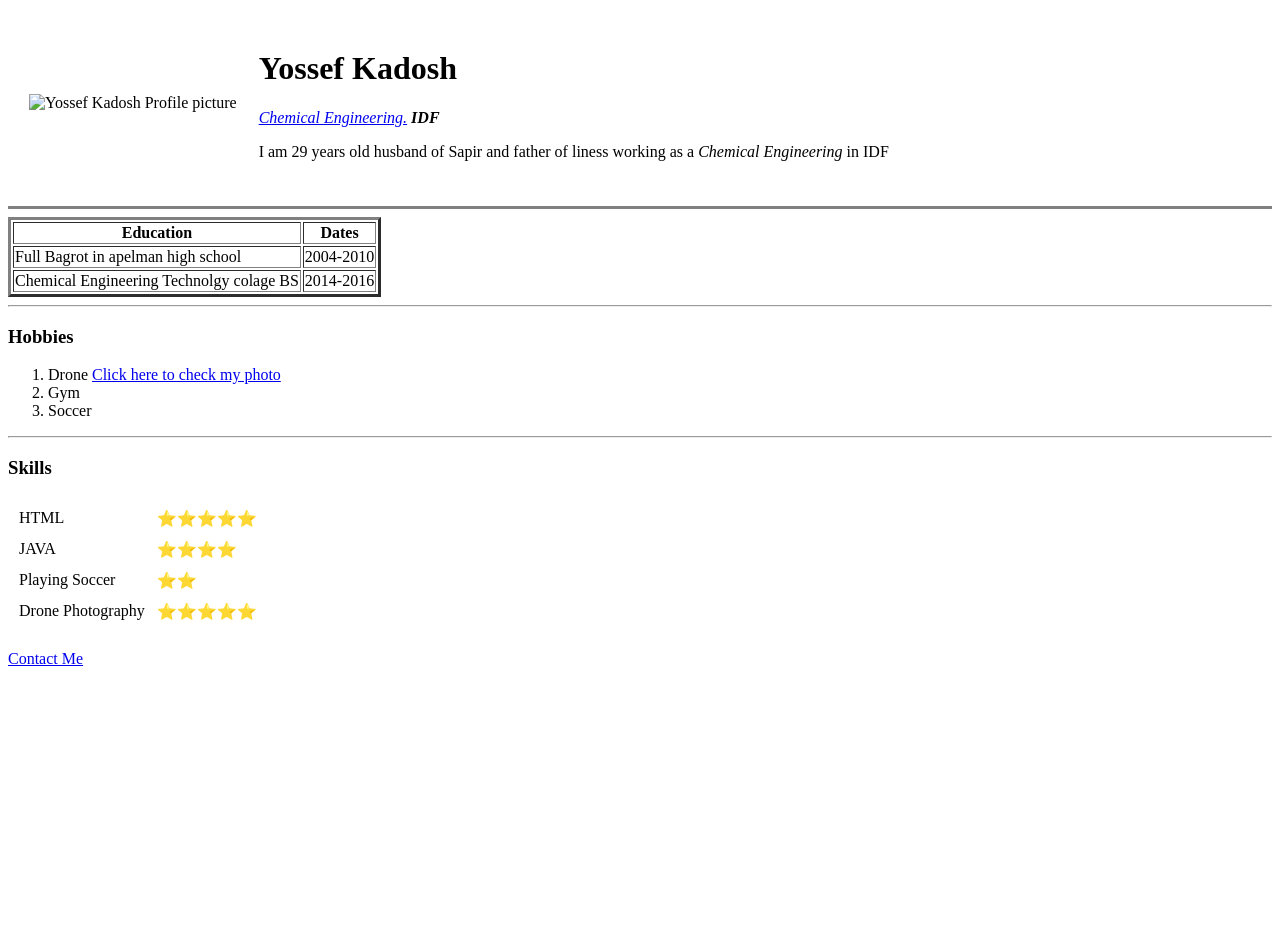
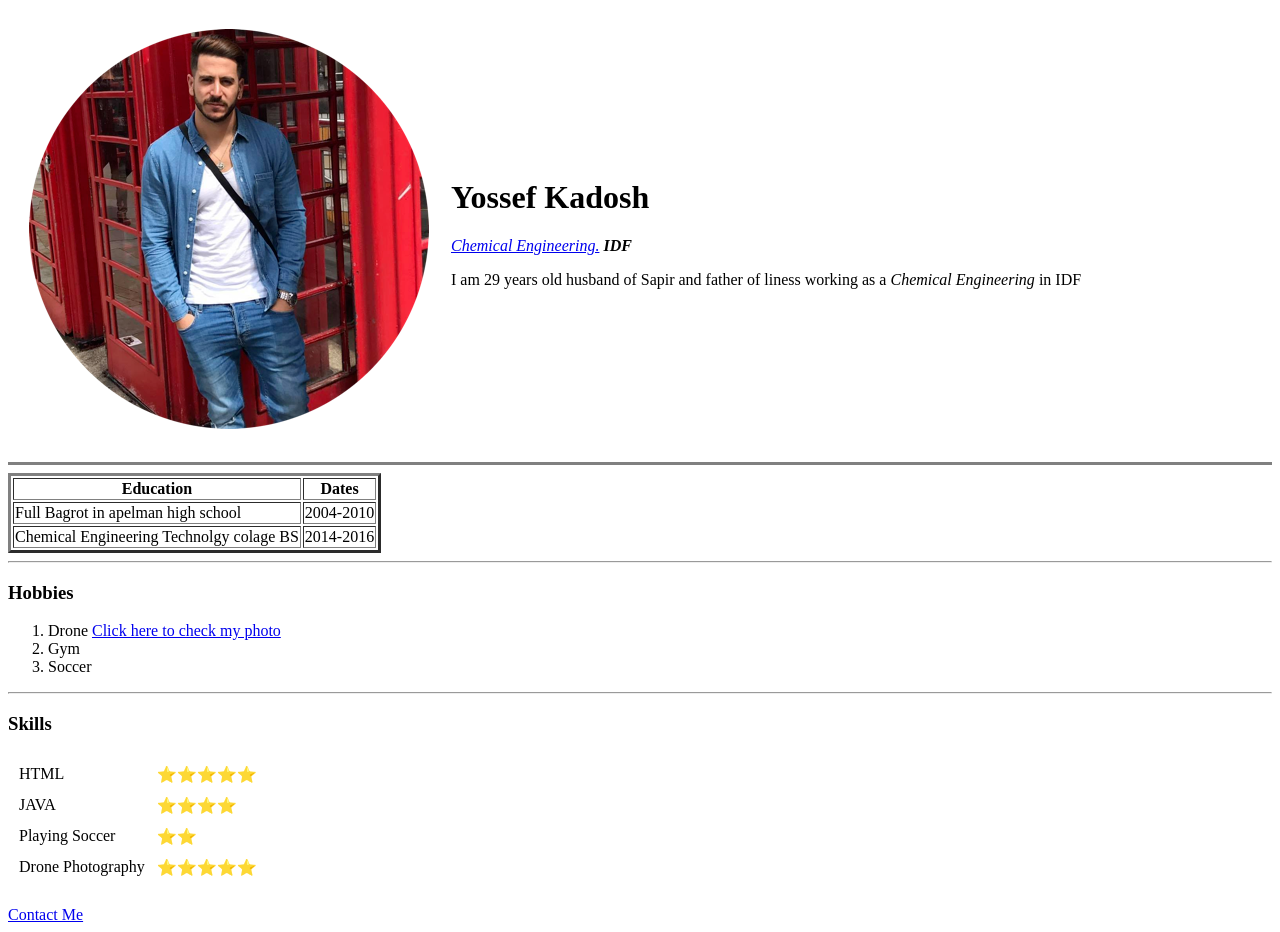
Before and after one commit to YosKad/CV, a plain HTML site: page index.html in a window 1280 px wide. Before the commit the page ends 800 px from the top, so only its background shows below. Drawn offline with Linux system fonts and the light colour scheme.

Commit message:
Update index.html

```diff
--- a/index.html
+++ b/index.html
@@ -10,7 +10,7 @@
 
   <table cellspacing="20">
     <tr>
-      <td><img src="images/Yossef-modified.png" alt="Yossef Kadosh Profile picture" img /></td>
+      <td><img src="Yossef-modified.png" alt="Yossef Kadosh Profile picture" img /></td>
       <td>
         <h1> Yossef Kadosh </h1>
         <p><em><a href="https://en.wikipedia.org/wiki/Chemical_engineering">Chemical Engineering.</a> <strong>IDF</strong></em></p>
```
